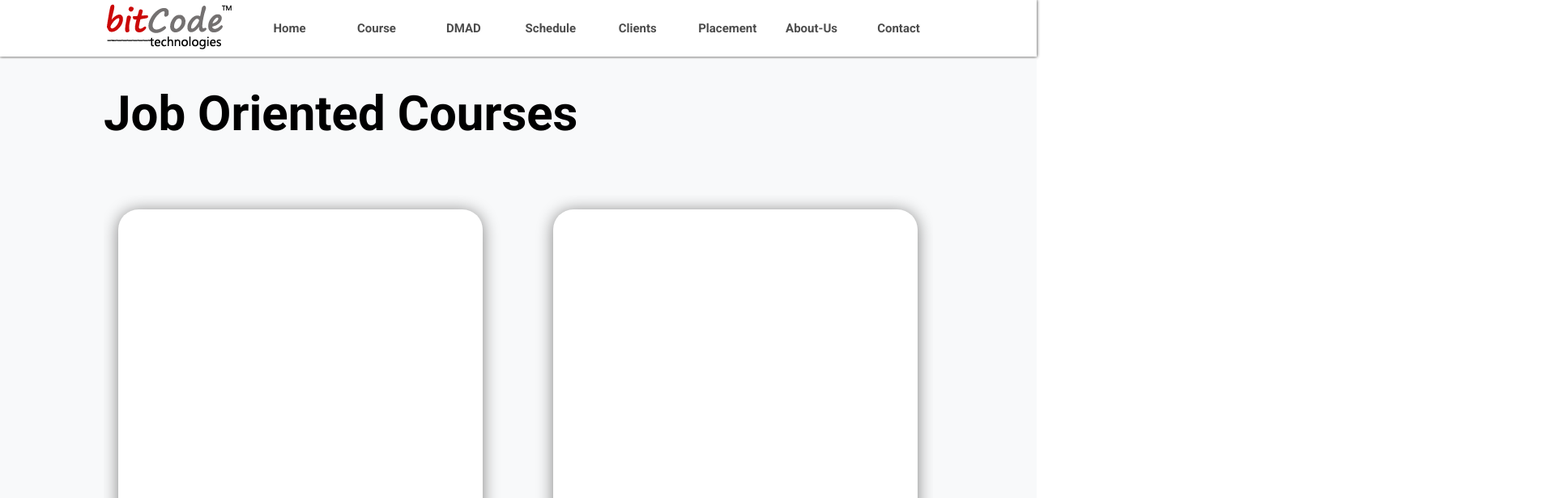
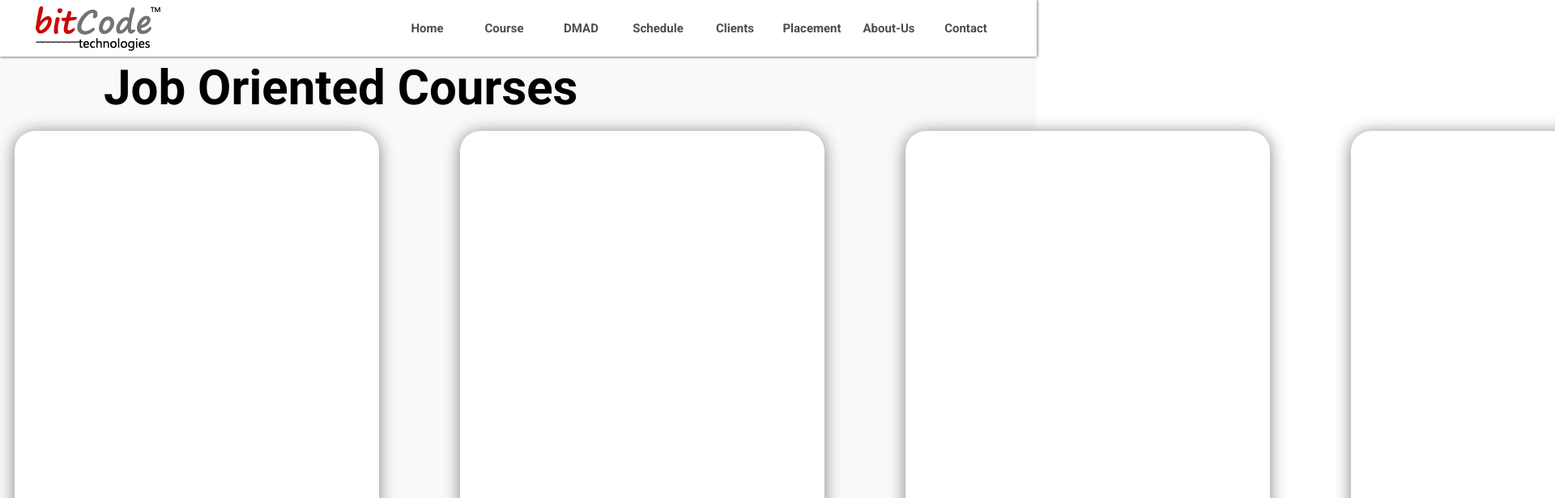
Before and after one commit to PranavJoshi2893/bitcodeProject, an Angular app: page / in a window 1280 px wide. Shown: the top 616 px of the page at 81% size, 1920 px wide, since content can reach past the window. Built offline with nearby package versions, Linux system fonts and the light colour scheme.

Commit message:
navbar changes

```diff
--- a/angular.json
+++ b/angular.json
@@ -94,5 +94,8 @@
         }
       }
     }
+  },
+  "cli": {
+    "analytics": false
   }
 }
--- a/src/app/main-page/info-page/course-component/course-component.component.css
+++ b/src/app/main-page/info-page/course-component/course-component.component.css
@@ -1,20 +1,15 @@
-.background{
-    background-color: #f8f9fa;
-}
 .mainContainer{
-    width: 1024px;
-    height: 800px;
+    width: 100vw;
     margin: 3px auto;
     display: flex;
     flex-direction: column;
     justify-content: space-around;
+    background-color: #f8f9fa;
 }
 .cardContainer{
     display: grid;
     grid-template-columns: repeat(7, 1fr);
     gap: 5%;
-    overflow-y: scroll;
-    height: 600px;
 }
 .courseCard{
     margin: 18px;
@@ -27,4 +22,6 @@
 }
 h1{
     font-size: 4rem;
+    width: 1024px;
+    margin: 0 auto;
 }
--- a/src/app/main-page/info-page/course-component/course-component.component.html
+++ b/src/app/main-page/info-page/course-component/course-component.component.html
@@ -1,4 +1,3 @@
-<div class="background">
 <div class="mainContainer">
     <h1>Job Oriented Courses</h1>
     <div class="cardContainer">
@@ -25,4 +24,3 @@
         </div>
     </div>
 </div>
-</div>
--- a/src/app/main-page/nav-bar/nav-bar.component.css
+++ b/src/app/main-page/nav-bar/nav-bar.component.css
@@ -1,16 +1,21 @@
 nav{
     display: grid;
-    grid-template-columns: repeat(12,1fr);
-    margin: 0 auto;
-    gap: 2.19%;
+    grid-template-columns: repeat(8,1fr);
+    width: 760px;
     height: 70px;
     align-items: center;
     font-size: 0.9rem;
     font-weight: bold;
+    margin-right: 40px;
+}
+.imageContainer{
+    margin-left: 40px;
+    display: flex;
+    flex-direction: column;
+    justify-content: center;
 }
 a{
     display: block;
-    width: 85px;
     padding: 10px;
     border-radius: 25px;
     text-align: center;
@@ -24,19 +29,12 @@ a:hover{
 .mainContainer{
     box-shadow: 0px 0.1px 4px grey;
     height: 70px;
+    display: flex;
+    justify-content: space-between;
 }
 
 
 @media screen and (min-width:1024px) {
-    nav{
-        width: 1024px;
-    }
-
-    .logo{
-        grid-column: span 4;
-    }
-
-
     .tooltip{
         position: relative;
         display: inline-block;
@@ -65,12 +63,15 @@ a:hover{
     }
 }
 
-@media screen and (max-width:1023px) {
-    .logo{
-        grid-column: span 11;
-    }
+.menuContainer{
+    margin-right: 40px;
+    display: flex;
+    flex-direction: column;
+    justify-content: center;
 }
 
-.hamburger-logo{
-    grid-column: span 1;
+.menuContainer .menuIcon{
+    width: 48px;
+    height: 48px;
+    border-radius: 50%;
 }
--- a/src/app/main-page/nav-bar/nav-bar.component.html
+++ b/src/app/main-page/nav-bar/nav-bar.component.html
@@ -1,61 +1,56 @@
 <div class="mainContainer">
-    <nav>
-        <div class="logo"><img src="./assets/images/bitcode.png" alt="img not found"></div>
 
-        <a class="tooltip" href="#" *ngIf="onWindowResize()">Home
+    <div class="imageContainer"><img src="./assets/images/bitcode.png" alt="img not found"></div>
+
+
+    <nav *ngIf="onWindowResize()">
+        <a class="tooltip" href="#">Home
             <div class="tooltiptext">
                 <app-tool-tip></app-tool-tip>
             </div>
         </a>
-
-
-        <a class="tooltip" href="#" *ngIf="onWindowResize()">Course
+        <a class="tooltip" href="#">Course
             <span class="tooltiptext">
                 <app-tool-tip [arr]="courses"></app-tool-tip>
             </span>
         </a>
-
-
-        <a class="tooltip" href="#" *ngIf="onWindowResize()">DMAD
+        <a class="tooltip" href="#">DMAD
             <span class="tooltiptext">
                 <app-tool-tip></app-tool-tip>
             </span>
         </a>
-
-        <a class="tooltip" href="#" *ngIf="onWindowResize()">Schedule
+        <a class="tooltip" href="#">Schedule
              <span class="tooltiptext">
                 <app-tool-tip></app-tool-tip>
             </span>
         </a>
-
-        <a class="tooltip" href="#" *ngIf="onWindowResize()">Clients
+        <a class="tooltip" href="#">Clients
             <span class="tooltiptext">
                 <app-tool-tip></app-tool-tip>
             </span>
         </a>
-
-        <a class="tooltip" href="#" *ngIf="onWindowResize()">Placement
+        <a class="tooltip" href="#">Placement
             <span class="tooltiptext">
                 <app-tool-tip></app-tool-tip>
             </span>
         </a>
-
-        <a class="tooltip" href="#" *ngIf="onWindowResize()">About-Us
+        <a class="tooltip" href="#">About-Us
             <span class="tooltiptext">
                 <app-tool-tip></app-tool-tip>
             </span>
         </a>
-
-        <a class="tooltip" href="#" *ngIf="onWindowResize()">Contact
+        <a class="tooltip" href="#">Contact
             <span class="tooltiptext">
                 <app-tool-tip></app-tool-tip>
             </span>
         </a>
+    </nav>
 
-        <a href="#" class="hamburger-logo" *ngIf="!onWindowResize()">
+    <div class="menuContainer" *ngIf="!onWindowResize()">
+        <a class="menuIcon" href="#">
             <span class="material-symbols-rounded">
                 menu
             </span>
         </a>
-    </nav>
+    </div>
 </div>
```
Lines whose indentation alone changed are shown as unchanged.
